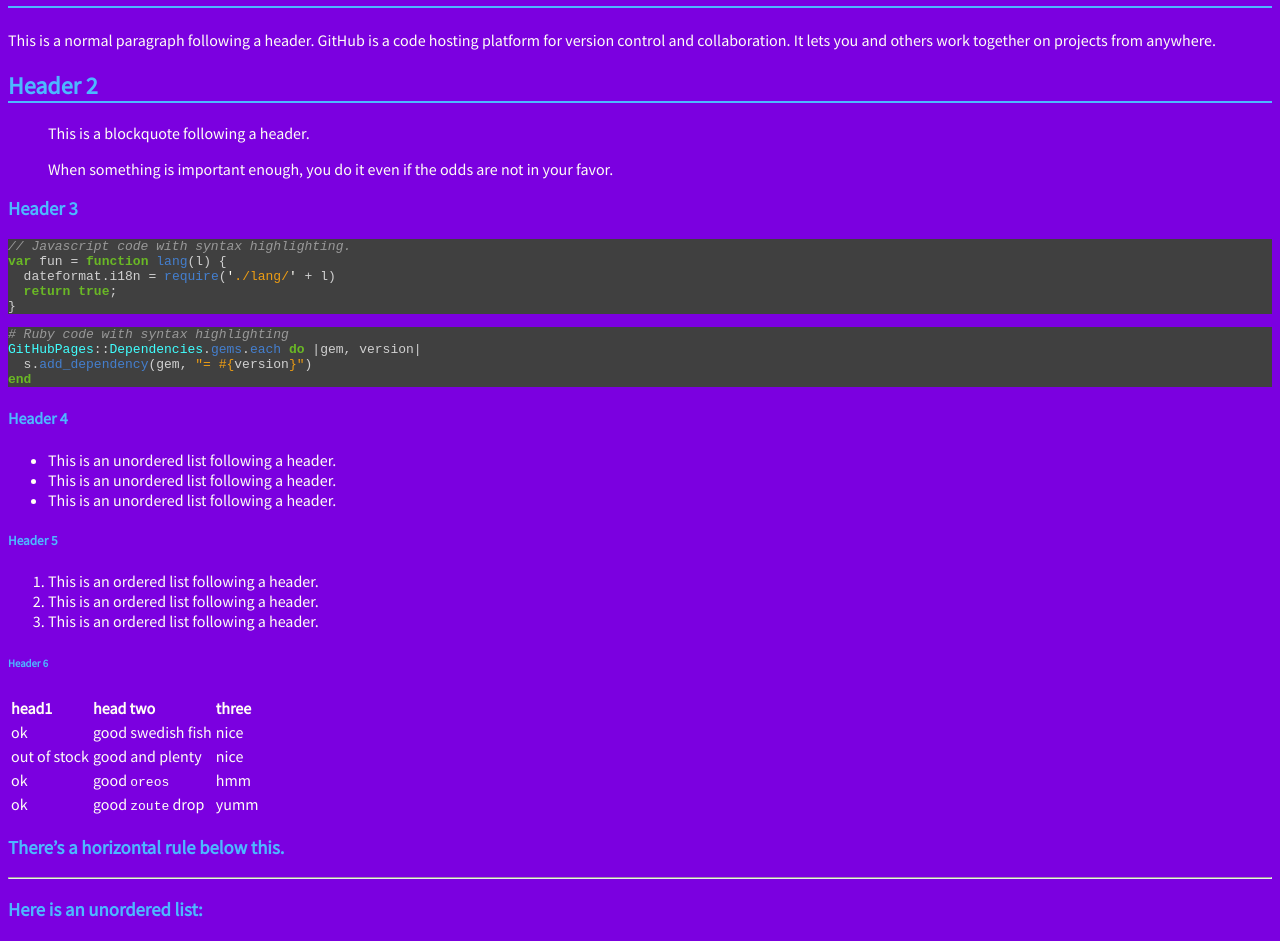
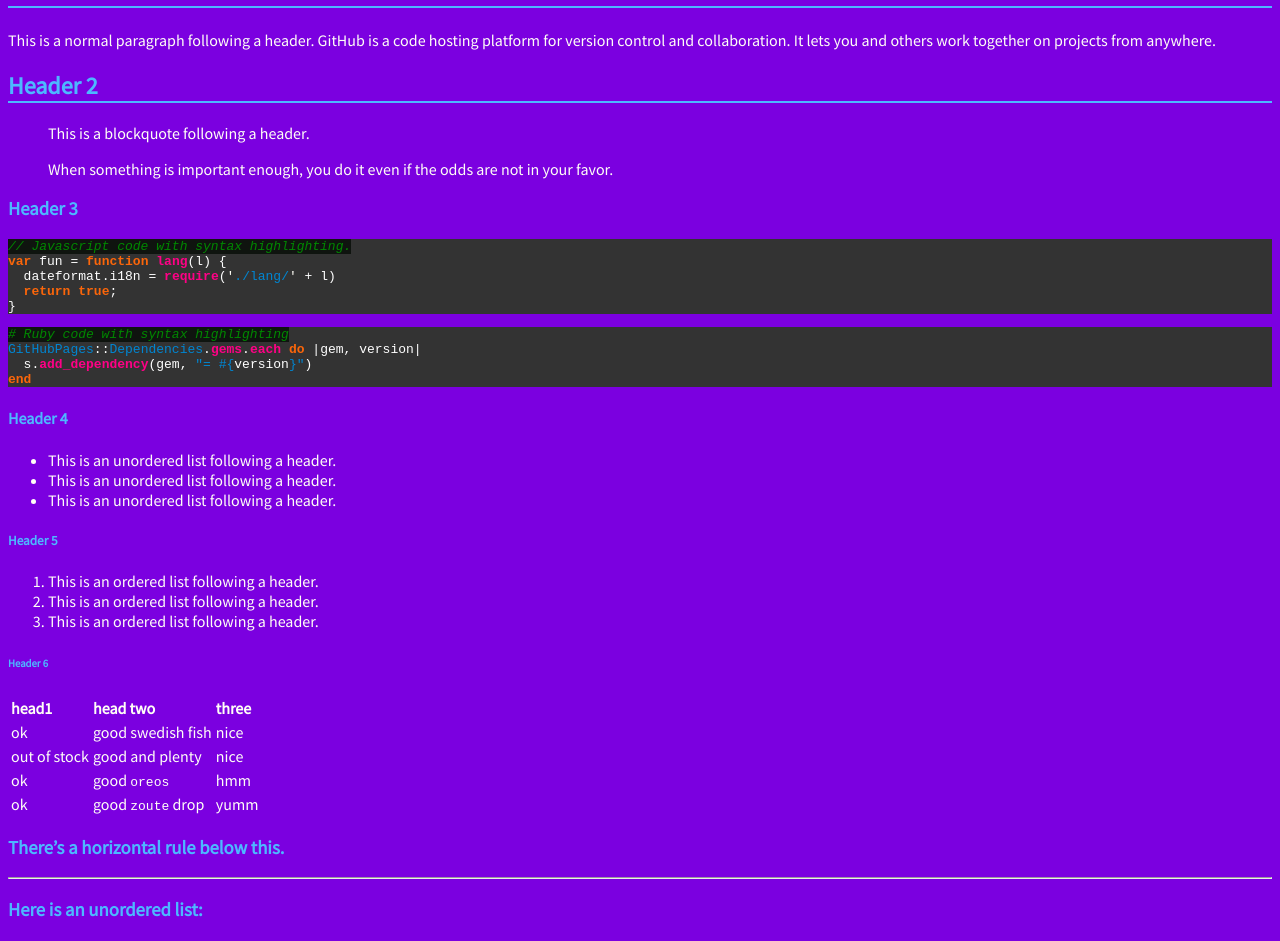
Before and after one commit to nashiradeer/deerlin-for-jekyll, a Jekyll site: the page built from index.md, in a window 1280 px wide. Shown: the part 365-1306 px from the top of the page. Built offline with Jekyll 4.4.1, drawn with Linux system fonts in a browser that asks for light colours.

Commit message:
Use fruity rouge

```diff
--- a/_sass/deerlin.scss
+++ b/_sass/deerlin.scss
@@ -1,4 +1,4 @@
-@import "rouge-native";
+@import "fruity";
 
 html {
     font-family: 'Source Sans Pro', 'Helvetica', sans-serif;
--- /dev/null
+++ b/_sass/fruity.scss
@@ -0,0 +1,70 @@
+.highlight pre { background-color: #333; }
+.highlight .hll { background-color: #333333 }
+.highlight .c { color: #008800; font-style: italic; background-color: #0f140f } /* Comment */
+.highlight .err { color: #ffffff } /* Error */
+.highlight .g { color: #ffffff } /* Generic */
+.highlight .k { color: #fb660a; font-weight: bold } /* Keyword */
+.highlight .l { color: #ffffff } /* Literal */
+.highlight .n { color: #ffffff } /* Name */
+.highlight .o { color: #ffffff } /* Operator */
+.highlight .x { color: #ffffff } /* Other */
+.highlight .p { color: #ffffff } /* Punctuation */
+.highlight .cm { color: #008800; font-style: italic; background-color: #0f140f } /* Comment.Multiline */
+.highlight .cp { color: #ff0007; font-weight: bold; font-style: italic; background-color: #0f140f } /* Comment.Preproc */
+.highlight .c1 { color: #008800; font-style: italic; background-color: #0f140f } /* Comment.Single */
+.highlight .cs { color: #008800; font-style: italic; background-color: #0f140f } /* Comment.Special */
+.highlight .gd { color: #ffffff } /* Generic.Deleted */
+.highlight .ge { color: #ffffff } /* Generic.Emph */
+.highlight .gr { color: #ffffff } /* Generic.Error */
+.highlight .gh { color: #ffffff; font-weight: bold } /* Generic.Heading */
+.highlight .gi { color: #ffffff } /* Generic.Inserted */
+.highlight .go { color: #444444; background-color: #222222 } /* Generic.Output */
+.highlight .gp { color: #ffffff } /* Generic.Prompt */
+.highlight .gs { color: #ffffff } /* Generic.Strong */
+.highlight .gu { color: #ffffff; font-weight: bold } /* Generic.Subheading */
+.highlight .gt { color: #ffffff } /* Generic.Traceback */
+.highlight .kc { color: #fb660a; font-weight: bold } /* Keyword.Constant */
+.highlight .kd { color: #fb660a; font-weight: bold } /* Keyword.Declaration */
+.highlight .kn { color: #fb660a; font-weight: bold } /* Keyword.Namespace */
+.highlight .kp { color: #fb660a } /* Keyword.Pseudo */
+.highlight .kr { color: #fb660a; font-weight: bold } /* Keyword.Reserved */
+.highlight .kt { color: #cdcaa9; font-weight: bold } /* Keyword.Type */
+.highlight .ld { color: #ffffff } /* Literal.Date */
+.highlight .m { color: #0086f7; font-weight: bold } /* Literal.Number */
+.highlight .s { color: #0086d2 } /* Literal.String */
+.highlight .na { color: #ff0086; font-weight: bold } /* Name.Attribute */
+.highlight .nb { color: #ffffff } /* Name.Builtin */
+.highlight .nc { color: #ffffff } /* Name.Class */
+.highlight .no { color: #0086d2 } /* Name.Constant */
+.highlight .nd { color: #ffffff } /* Name.Decorator */
+.highlight .ni { color: #ffffff } /* Name.Entity */
+.highlight .ne { color: #ffffff } /* Name.Exception */
+.highlight .nf { color: #ff0086; font-weight: bold } /* Name.Function */
+.highlight .nl { color: #ffffff } /* Name.Label */
+.highlight .nn { color: #ffffff } /* Name.Namespace */
+.highlight .nx { color: #ffffff } /* Name.Other */
+.highlight .py { color: #ffffff } /* Name.Property */
+.highlight .nt { color: #fb660a; font-weight: bold } /* Name.Tag */
+.highlight .nv { color: #fb660a } /* Name.Variable */
+.highlight .ow { color: #ffffff } /* Operator.Word */
+.highlight .w { color: #888888 } /* Text.Whitespace */
+.highlight .mf { color: #0086f7; font-weight: bold } /* Literal.Number.Float */
+.highlight .mh { color: #0086f7; font-weight: bold } /* Literal.Number.Hex */
+.highlight .mi { color: #0086f7; font-weight: bold } /* Literal.Number.Integer */
+.highlight .mo { color: #0086f7; font-weight: bold } /* Literal.Number.Oct */
+.highlight .sb { color: #0086d2 } /* Literal.String.Backtick */
+.highlight .sc { color: #0086d2 } /* Literal.String.Char */
+.highlight .sd { color: #0086d2 } /* Literal.String.Doc */
+.highlight .s2 { color: #0086d2 } /* Literal.String.Double */
+.highlight .se { color: #0086d2 } /* Literal.String.Escape */
+.highlight .sh { color: #0086d2 } /* Literal.String.Heredoc */
+.highlight .si { color: #0086d2 } /* Literal.String.Interpol */
+.highlight .sx { color: #0086d2 } /* Literal.String.Other */
+.highlight .sr { color: #0086d2 } /* Literal.String.Regex */
+.highlight .s1 { color: #0086d2 } /* Literal.String.Single */
+.highlight .ss { color: #0086d2 } /* Literal.String.Symbol */
+.highlight .bp { color: #ffffff } /* Name.Builtin.Pseudo */
+.highlight .vc { color: #fb660a } /* Name.Variable.Class */
+.highlight .vg { color: #fb660a } /* Name.Variable.Global */
+.highlight .vi { color: #fb660a } /* Name.Variable.Instance */
+.highlight .il { color: #0086f7; font-weight: bold } /* Literal.Number.Integer.Long */
--- a/_sass/rouge-native.scss
+++ /dev/null
@@ -1,70 +0,0 @@
-.highlight pre { background-color: #404040 }
-.highlight .hll { background-color: #404040 }
-.highlight .c { color: #999999; font-style: italic } /* Comment */
-.highlight .err { color: #a61717; background-color: #e3d2d2 } /* Error */
-.highlight .g { color: #d0d0d0 } /* Generic */
-.highlight .k { color: #6ab825; font-weight: bold } /* Keyword */
-.highlight .l { color: #d0d0d0 } /* Literal */
-.highlight .n { color: #d0d0d0 } /* Name */
-.highlight .o { color: #d0d0d0 } /* Operator */
-.highlight .x { color: #d0d0d0 } /* Other */
-.highlight .p { color: #d0d0d0 } /* Punctuation */
-.highlight .cm { color: #999999; font-style: italic } /* Comment.Multiline */
-.highlight .cp { color: #cd2828; font-weight: bold } /* Comment.Preproc */
-.highlight .c1 { color: #999999; font-style: italic } /* Comment.Single */
-.highlight .cs { color: #e50808; font-weight: bold; background-color: #520000 } /* Comment.Special */
-.highlight .gd { color: #d22323 } /* Generic.Deleted */
-.highlight .ge { color: #d0d0d0; font-style: italic } /* Generic.Emph */
-.highlight .gr { color: #d22323 } /* Generic.Error */
-.highlight .gh { color: #ffffff; font-weight: bold } /* Generic.Heading */
-.highlight .gi { color: #589819 } /* Generic.Inserted */
-.highlight .go { color: #cccccc } /* Generic.Output */
-.highlight .gp { color: #aaaaaa } /* Generic.Prompt */
-.highlight .gs { color: #d0d0d0; font-weight: bold } /* Generic.Strong */
-.highlight .gu { color: #ffffff; text-decoration: underline } /* Generic.Subheading */
-.highlight .gt { color: #d22323 } /* Generic.Traceback */
-.highlight .kc { color: #6ab825; font-weight: bold } /* Keyword.Constant */
-.highlight .kd { color: #6ab825; font-weight: bold } /* Keyword.Declaration */
-.highlight .kn { color: #6ab825; font-weight: bold } /* Keyword.Namespace */
-.highlight .kp { color: #6ab825 } /* Keyword.Pseudo */
-.highlight .kr { color: #6ab825; font-weight: bold } /* Keyword.Reserved */
-.highlight .kt { color: #6ab825; font-weight: bold } /* Keyword.Type */
-.highlight .ld { color: #d0d0d0 } /* Literal.Date */
-.highlight .m { color: #3677a9 } /* Literal.Number */
-.highlight .s { color: #ed9d13 } /* Literal.String */
-.highlight .na { color: #bbbbbb } /* Name.Attribute */
-.highlight .nb { color: #24909d } /* Name.Builtin */
-.highlight .nc { color: #447fcf; text-decoration: underline } /* Name.Class */
-.highlight .no { color: #40ffff } /* Name.Constant */
-.highlight .nd { color: #ffa500 } /* Name.Decorator */
-.highlight .ni { color: #d0d0d0 } /* Name.Entity */
-.highlight .ne { color: #bbbbbb } /* Name.Exception */
-.highlight .nf { color: #447fcf } /* Name.Function */
-.highlight .nl { color: #d0d0d0 } /* Name.Label */
-.highlight .nn { color: #447fcf; text-decoration: underline } /* Name.Namespace */
-.highlight .nx { color: #d0d0d0 } /* Name.Other */
-.highlight .py { color: #d0d0d0 } /* Name.Property */
-.highlight .nt { color: #6ab825; font-weight: bold } /* Name.Tag */
-.highlight .nv { color: #40ffff } /* Name.Variable */
-.highlight .ow { color: #6ab825; font-weight: bold } /* Operator.Word */
-.highlight .w { color: #666666 } /* Text.Whitespace */
-.highlight .mf { color: #3677a9 } /* Literal.Number.Float */
-.highlight .mh { color: #3677a9 } /* Literal.Number.Hex */
-.highlight .mi { color: #3677a9 } /* Literal.Number.Integer */
-.highlight .mo { color: #3677a9 } /* Literal.Number.Oct */
-.highlight .sb { color: #ed9d13 } /* Literal.String.Backtick */
-.highlight .sc { color: #ed9d13 } /* Literal.String.Char */
-.highlight .sd { color: #ed9d13 } /* Literal.String.Doc */
-.highlight .s2 { color: #ed9d13 } /* Literal.String.Double */
-.highlight .se { color: #ed9d13 } /* Literal.String.Escape */
-.highlight .sh { color: #ed9d13 } /* Literal.String.Heredoc */
-.highlight .si { color: #ed9d13 } /* Literal.String.Interpol */
-.highlight .sx { color: #ffa500 } /* Literal.String.Other */
-.highlight .sr { color: #ed9d13 } /* Literal.String.Regex */
-.highlight .s1 { color: #ed9d13 } /* Literal.String.Single */
-.highlight .ss { color: #ed9d13 } /* Literal.String.Symbol */
-.highlight .bp { color: #24909d } /* Name.Builtin.Pseudo */
-.highlight .vc { color: #40ffff } /* Name.Variable.Class */
-.highlight .vg { color: #40ffff } /* Name.Variable.Global */
-.highlight .vi { color: #40ffff } /* Name.Variable.Instance */
-.highlight .il { color: #3677a9 } /* Literal.Number.Integer.Long */
```
